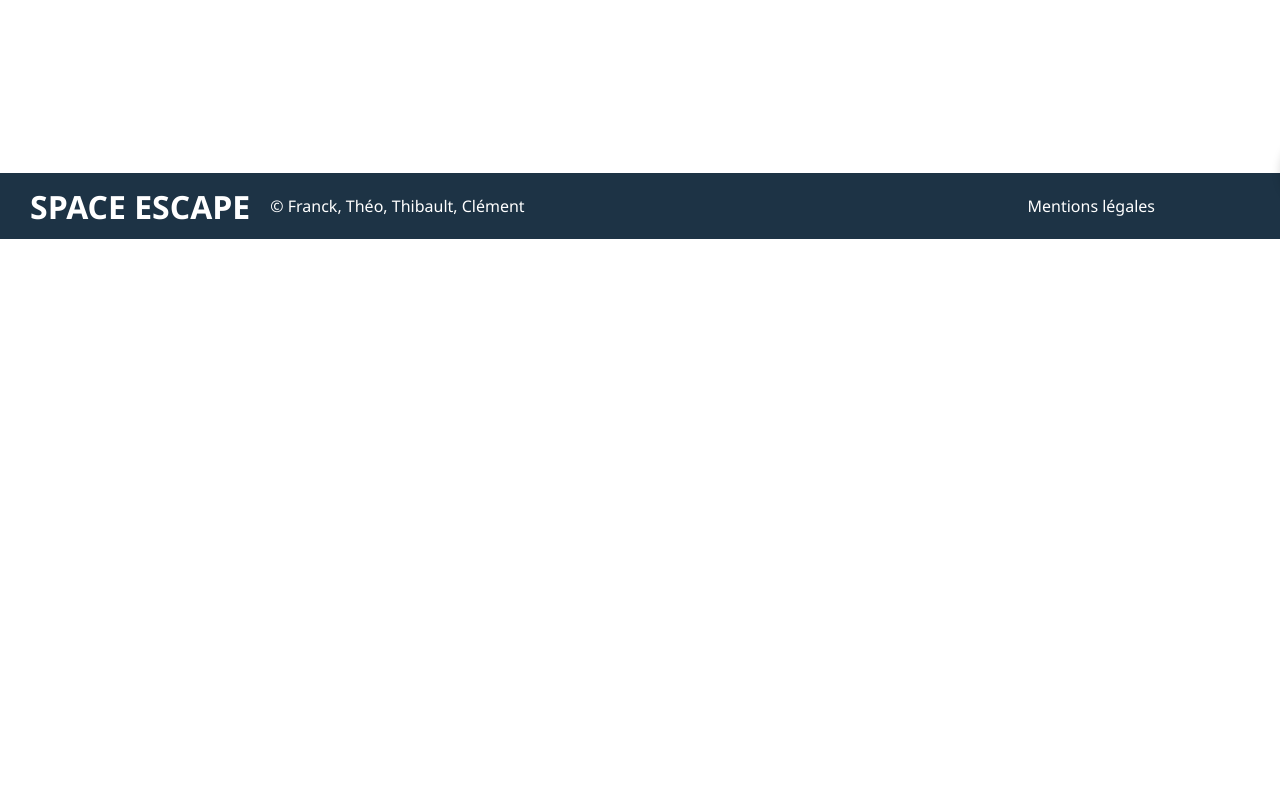
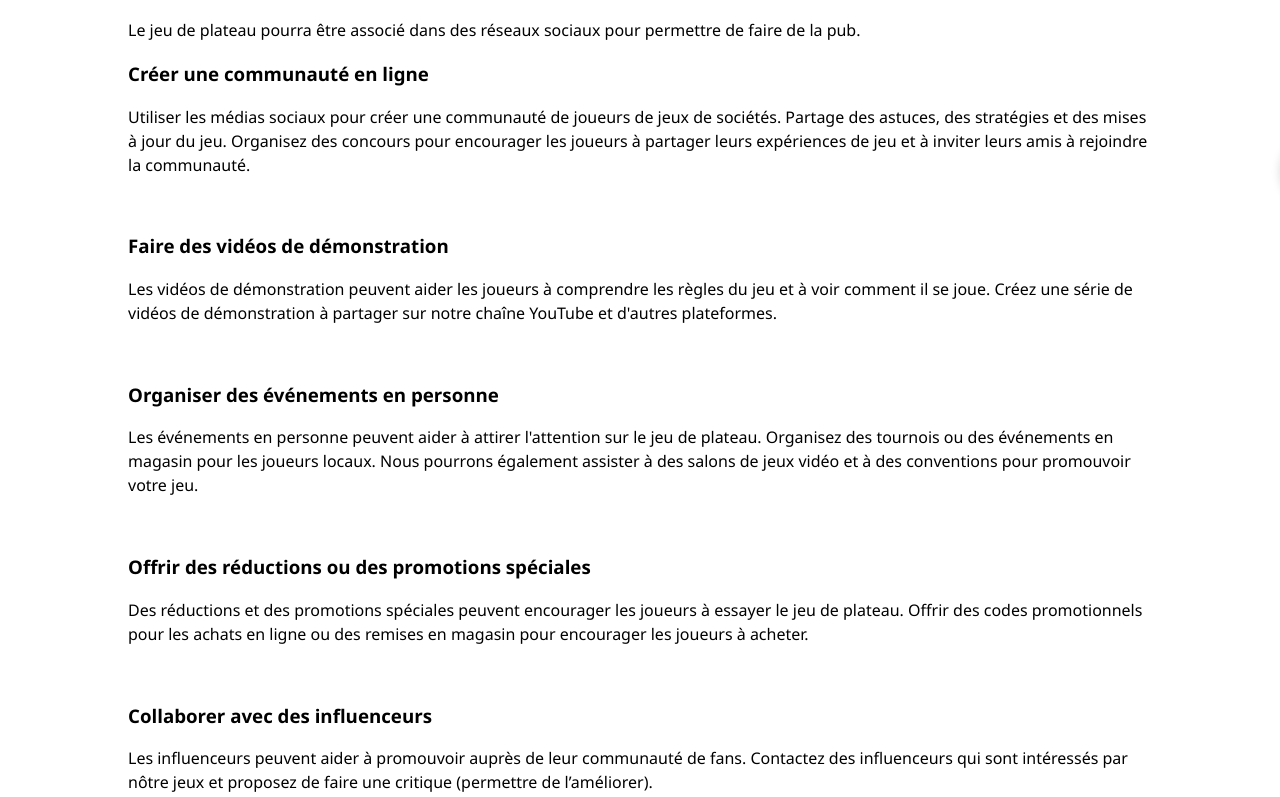
Before and after one commit to LOgreee/iim-space-escape, a plain HTML site: page marketing_com.html in a window 1280 px wide. Shown: the part 561-1358 px from the top of the page. Before the commit the page ends 800 px from the top, so only its background shows below. Drawn offline with Linux system fonts and the light colour scheme.

Commit message:
Marketing & com update

```diff
--- a/marketing_com.html
+++ b/marketing_com.html
@@ -15,7 +15,18 @@
             <a href="index.html">Retour</a>
             <section>
                 <h2>Marketing et Communication</h2>
-                    <p>Nous développons encore cette page pour le moment...</p><br/>
+                <img src="assets/images/banner.png" alt="Illustration Space Escape" style="max-height: 50vh; object-fit: cover; object-position: center;">
+                <p>Le jeu de plateau pourra être associé dans des réseaux sociaux pour permettre de faire de la pub.</p>
+                <h3>Créer une communauté en ligne </h3>
+                <p>Utiliser les médias sociaux pour créer une communauté de joueurs de jeux de sociétés. Partage des astuces, des stratégies et des mises à jour du jeu. Organisez des concours pour encourager les joueurs à partager leurs expériences de jeu et à inviter leurs amis à rejoindre la communauté.</p><br/>
+                <h3>Faire des vidéos de démonstration</h3>
+                <p>Les vidéos de démonstration peuvent aider les joueurs à comprendre les règles du jeu et à voir comment il se joue. Créez une série de vidéos de démonstration à partager sur notre chaîne YouTube et d'autres plateformes.</p><br/>
+                <h3>Organiser des événements en personne</h3>
+                <p>Les événements en personne peuvent aider à attirer l'attention sur le jeu de plateau. Organisez des tournois ou des événements en magasin pour les joueurs locaux. Nous pourrons également assister à des salons de jeux vidéo et à des conventions pour promouvoir votre jeu.</p><br/>
+                <h3>Offrir des réductions ou des promotions spéciales</h3>
+                <p>Des réductions et des promotions spéciales peuvent encourager les joueurs à essayer le jeu de plateau. Offrir des codes promotionnels pour les achats en ligne ou des remises en magasin pour encourager les joueurs à acheter.</p><br/>
+                <h3>Collaborer avec des influenceurs</h3>
+                <p>Les influenceurs peuvent aider à promouvoir auprès de leur communauté de fans. Contactez des influenceurs qui sont intéressés par nôtre jeux et proposez de faire une critique (permettre de l’améliorer).</p>
             </section>
         </main>
 
```
Also changed, not shown: 1 other file.
